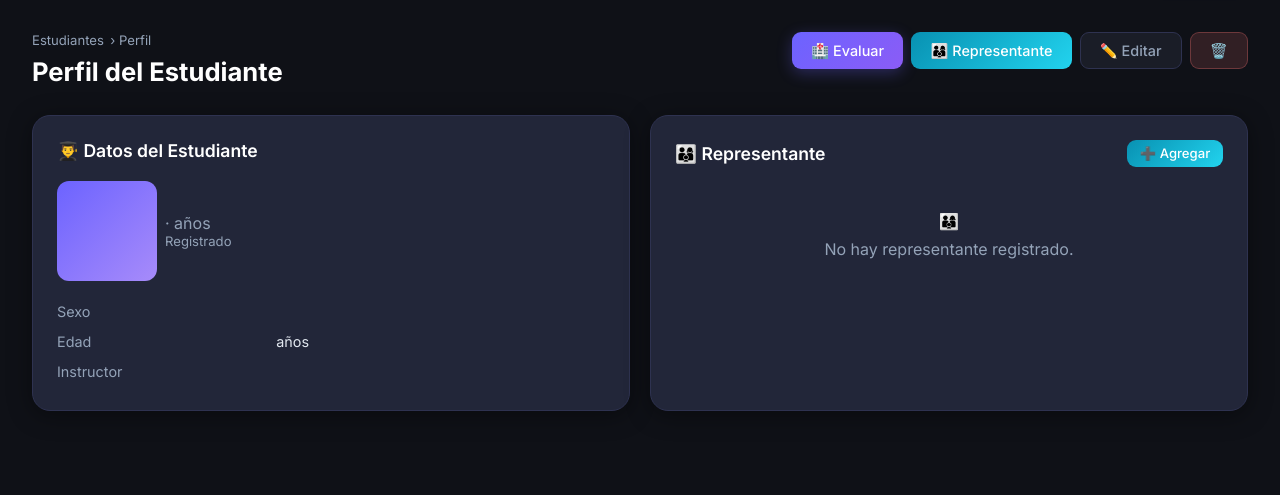
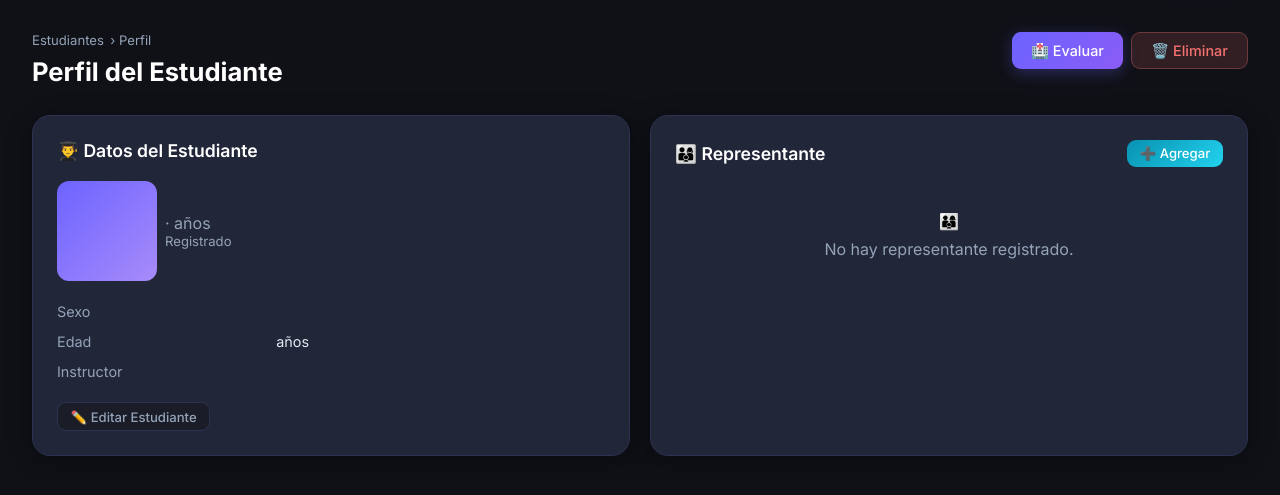
Before and after one commit to victoriabolivar1411-lang/PRUEBA2, a Django app: template experto/templates/experto/perfil_estudiante.html in a window 1280 px wide. Shown: the part 66-561 px from the top of the page. Run offline with Django 5.2, Linux system fonts and the light colour scheme; the template is opened without the code that fills it, so the values that code supplies are empty.

Commit message:
boton de editar y eliminar arreglados de perfil

```diff
--- a/experto/templates/experto/perfil_estudiante.html
+++ b/experto/templates/experto/perfil_estudiante.html
@@ -14,9 +14,7 @@
   </div>
   <div class="d-flex gap-1 flex-wrap">
     <a href="{% url 'evaluacion_dsm5' estudiante.pk %}" class="btn btn-primary">🏥 Evaluar</a>
-    <a href="{% url 'registro_representante' estudiante.pk %}" class="btn btn-teal">👨‍👩‍👦 Representante</a>
-    <a href="{% url 'editar_estudiante' estudiante.pk %}" class="btn btn-ghost">✏️ Editar</a>
-    <a href="{% url 'borrar_estudiante' estudiante.pk %}" class="btn btn-danger">🗑️</a>
+    <a href="{% url 'borrar_estudiante' estudiante.pk %}" class="btn btn-danger" id="btn-borrar-estudiante">🗑️ Eliminar</a>
   </div>
 </div>
 
@@ -49,6 +47,7 @@
       <tr><td style="color:var(--c-muted);border:none;padding:.4rem 0">Edad</td><td style="border:none;padding:.4rem 0">{{ estudiante.edad }} años</td></tr>
       <tr><td style="color:var(--c-muted);border:none;padding:.4rem 0">Instructor</td><td style="border:none;padding:.4rem 0">{{ instructor.nombre_completo }}</td></tr>
     </table>
+    <a href="{% url 'editar_estudiante' estudiante.pk %}" class="btn btn-ghost btn-sm mt-2 no-print">✏️ Editar Estudiante</a>
   </div>
 
   <!-- DATOS DEL REPRESENTANTE -->
@@ -81,7 +80,7 @@
       <tr><td style="color:var(--c-muted);border:none;padding:.3rem 0">Correo</td><td style="border:none;padding:.3rem 0">{{ representante.correo|default:"No registrado" }}</td></tr>
       <tr><td style="color:var(--c-muted);border:none;padding:.3rem 0">Dirección</td><td style="border:none;padding:.3rem 0">{{ representante.direccion }}</td></tr>
     </table>
-    <a href="{% url 'registro_representante' estudiante.pk %}" class="btn btn-ghost btn-sm mt-2 no-print">✏️ Editar representante</a>
+    <a href="{% url 'registro_representante' estudiante.pk %}" class="btn btn-ghost btn-sm mt-2 no-print">✏️ Editar Representante</a>
     {% else %}
     <div class="empty-state" style="padding:1.5rem">
       <div>👨‍👩‍👦</div>
```
Also changed, not shown: media/fotos_estudiantes/da04515dbd652ed7149f1d41a271e97b.jpg (added), media/fotos_estudiantes/da04515dbd652ed7149f1d41a271e97b_ICp3EVu.jpg (added), media/fotos_representantes/da04515dbd652ed7149f1d41a271e97b.jpg (added), media/fotos_representantes/da04515dbd652ed7149f1d41a271e97b_iX9LjCi.jpg (added), media/fotos_representantes/image.png (added).
